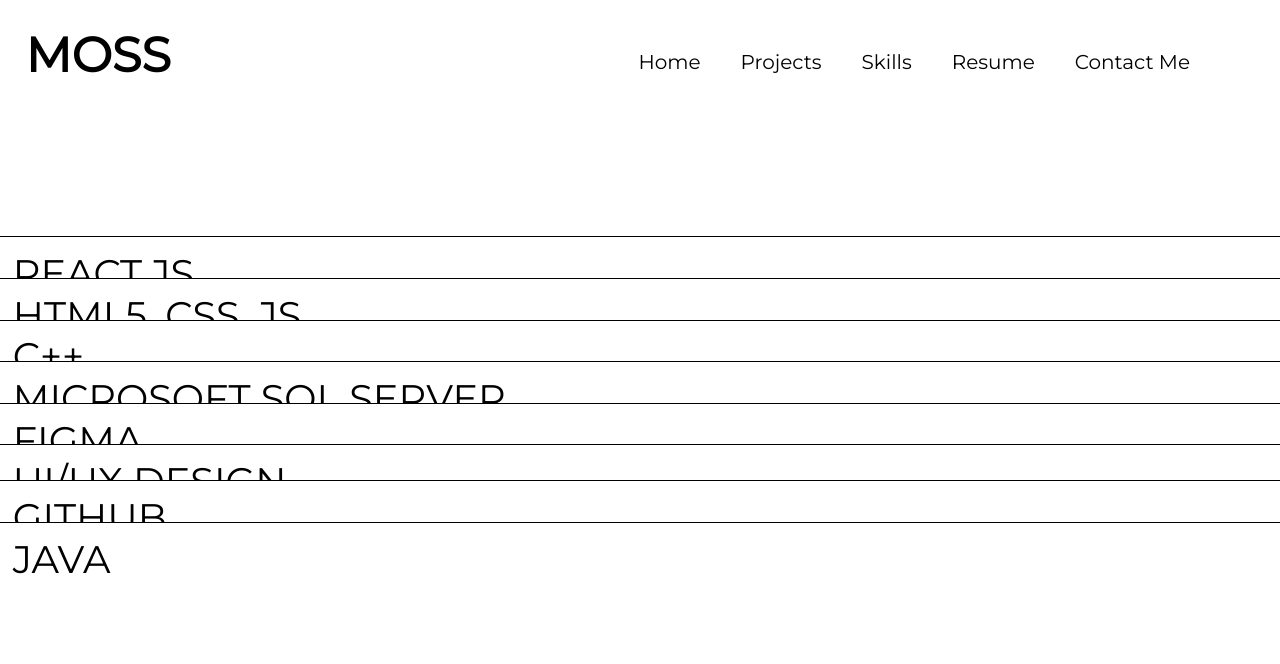
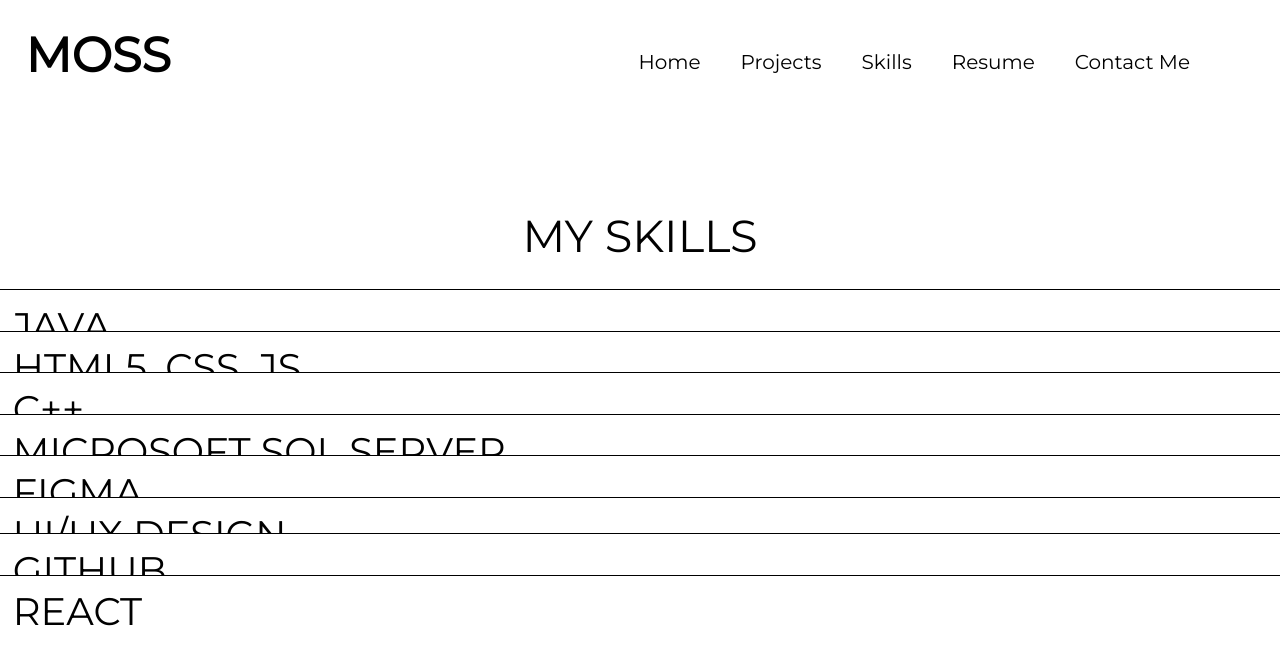
Before and after one commit to jakemoss127/Portfolio-v2, a React (Create React App) app: page /skills in a window 1280 px wide. Shown: the top 664 px of the page. Built offline with nearby package versions, Linux system fonts and the light colour scheme.

Commit message:
Skills update, added GitHub copilot as well.

```diff
--- a/src/components/Skills.jsx
+++ b/src/components/Skills.jsx
@@ -6,7 +6,7 @@
 
   const projects = [
     {
-      title: "React.js",
+      title: "Java",
       color: "#F06318"
     },
     {
@@ -38,7 +38,7 @@
       color: "#0CBCF0"
     },
     {
-      title: "Java",
+      title: "React",
       color: "#91F018"
     }
 
@@ -51,15 +51,48 @@
     gsap.to(e.target, {top: "0", backgroundColor: "white", duration: 0.3, delay: 0.1})
   }
 
+  const navigateSite = (e, project) => {
+    switch(project.title) {
+      case "React":
+        window.open('https://react.dev/', '_blank');
+        break;
+      case "C++":
+        window.open('https://cplusplus.com/', '_blank');
+        break;
+      case "Java":
+        window.open('https://www.java.com/en/', '_blank');
+        break;
+      case "HTML5, CSS, JS":
+        window.open('https://www.freecodecamp.org/news/html-css-and-javascript-explained-for-beginners/', '_blank');
+        break;
+      case "Microsoft SQL Server":
+        window.open('https://www.microsoft.com/en-us/sql-server', '_blank');
+        break;
+      case "Figma":
+        window.open('https://www.figma.com/community', '_blank');
+        break;
+      case "UI/UX Design":
+        window.open('https://www.figma.com/community', '_blank');
+        break;
+      case "GitHub":
+        window.open('https://github.com', '_blank');
+        break;
+      default:
+        break;
+    }
+  }
+
   return (
     <div className='project-wrapper'>
       <main>
+        <h1 className='my-skills'>My Skills</h1>
         {
           projects.map((project, index) => {
             return (
               <div
                 onMouseEnter={(e) => { manageMouseEnter(e, index) }}
                 onMouseLeave={(e) => { manageMouseLeave(e, index) }}
+                onClick={(e) => {navigateSite(e, project)}}
                 key={index}
               >
                 <p>{project.title}</p>
--- a/src/components/styles/skillstyles.css
+++ b/src/components/styles/skillstyles.css
@@ -21,6 +21,7 @@
     position: relative;
     margin-bottom: -2.5vw;
     background-color: white;
+    cursor: pointer;
 }
 
 main div p {
@@ -30,3 +31,16 @@
     text-transform: uppercase;
     pointer-events: none;
 }
+
+.my-skills {
+    padding: 2%;
+    font-family: 'Montserrat', sans-serif;
+    text-transform: uppercase;
+    font-size: 2.8em;
+    font-weight: 100;
+    transition: color 2s;
+}
+
+.my-skills:hover {
+    color: rgb(93, 50, 93);
+}
```
